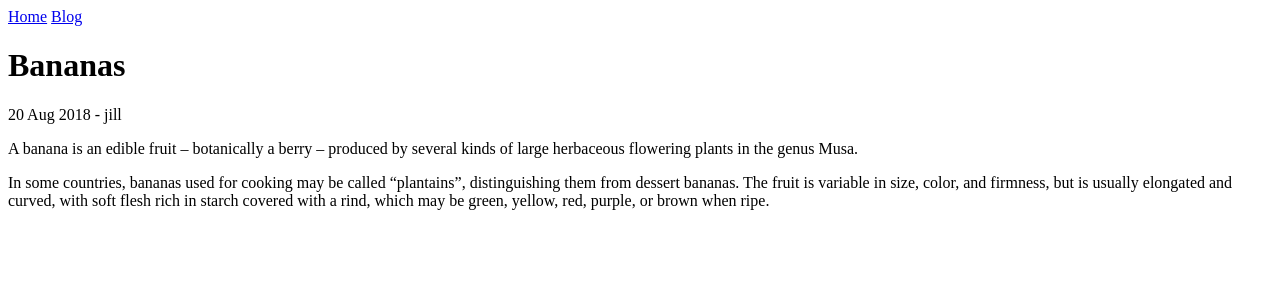
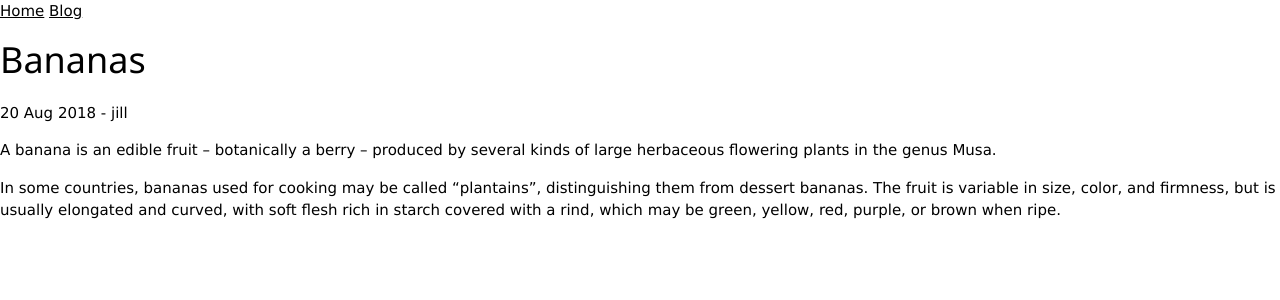
Before and after one commit to zacandcheese/research, a Jekyll site: the page built from _posts/2018-08-20-bananas.md, in a window 1280 px wide. Shown: the top 300 px of the page. Built offline with Jekyll 4.4.1, drawn with Linux system fonts in a browser that asks for light colours.

Commit message:
Update default.html

```diff
--- a/_layouts/default.html
+++ b/_layouts/default.html
@@ -3,8 +3,7 @@
   <head>
     <meta charset="utf-8">
     <title>{{ page.title }}</title>
-    <link rel="stylesheet" href="{{ "/assets/css/styles.css" | relative_url }}">
-    {% include font-includes.html %}
+    {% include new-head.html %}
   </head>
   <body>
     {% include navigation.html %}
```
